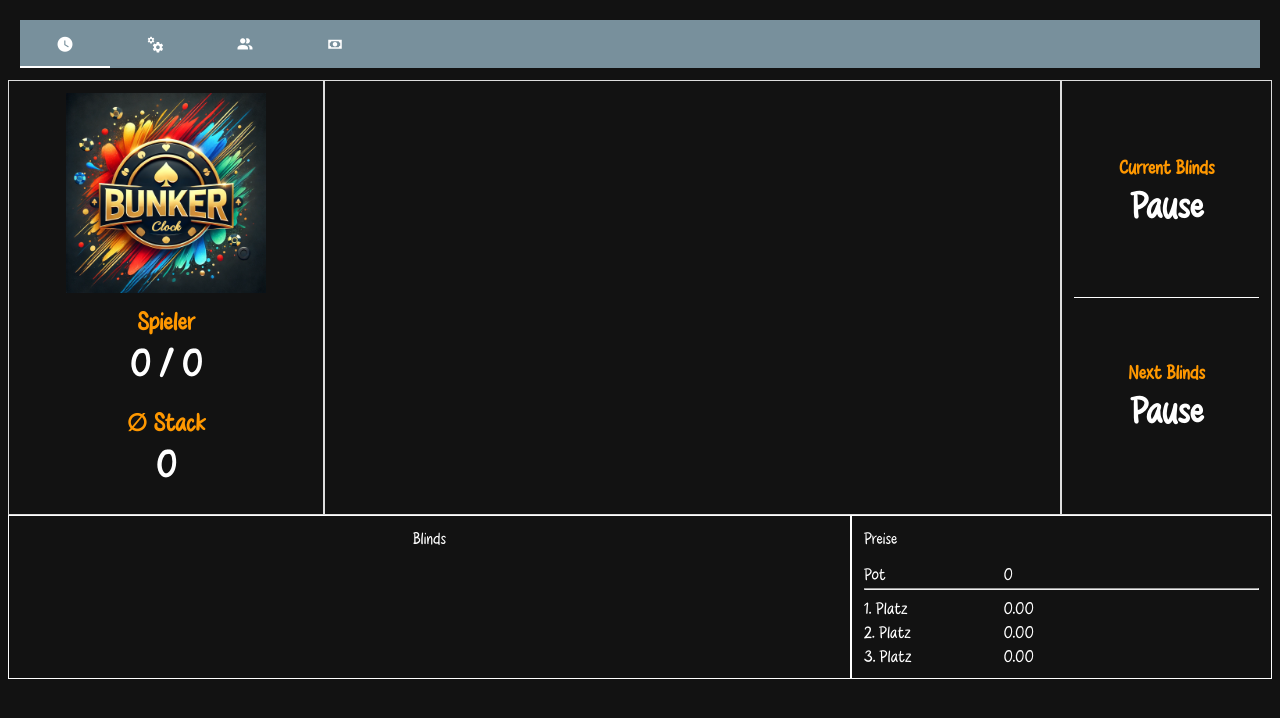
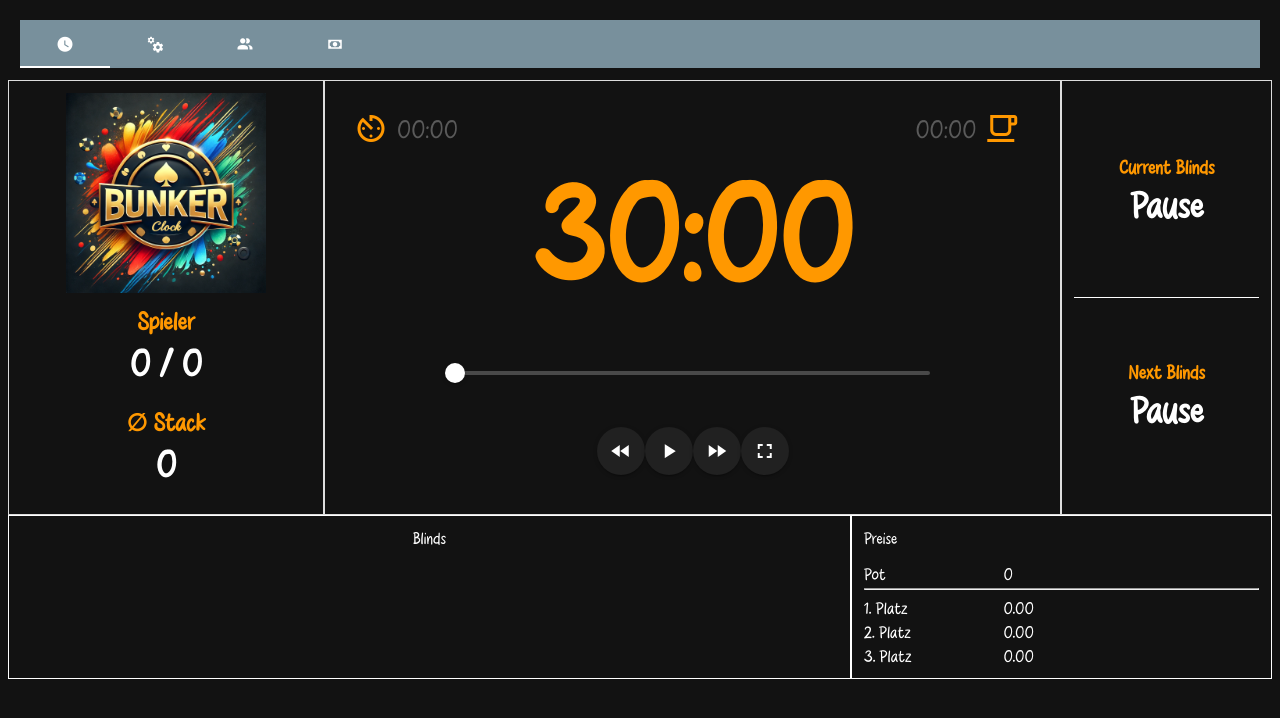
Before and after one commit to MortelliGaming/bunker-clock, a Nuxt app: page /tournament/1 in a window 1280 px wide. Shown: the top 718 px of the page. Built offline with nearby package versions, Linux system fonts and the light colour scheme.

Commit message:
added break timer, improved logic

```diff
--- a/app.vue
+++ b/app.vue
@@ -5,15 +5,16 @@
       <nuxt-page />
     </v-main>
   </v-app>
+  <!-- blinds-up-spinner
+    v-if="timerStore.isRoundUp"
+    :blindsText="currentLevel.isBreak ? 'Pause' : (currentLevel.smallBlind + ' / ' + currentLevel.bigBlind)" /> -->
 </template>
 
 <script lang="ts" setup>
-import { ref } from 'vue'
 
 const tournamentsStore = useTournamentsStore()
 const timerStore = useTimerStore()
 
-const drawer = ref(null)
 onMounted(() => {
   tournamentsStore.loadTournamentsFromLocalStorage();
   setTimeout(() => {
--- a/components/PokerTimer.vue
+++ b/components/PokerTimer.vue
@@ -26,7 +26,7 @@
       :max="timerStore.roundDuration"
       :model-value.number="timerStore.roundDuration - timerStore.mainTimer"
       :step="1"
-      @update:model-value="(value) => {
+      @update:model-value="(value: number) => {
         timerStore.updateMainTimer(timerStore.roundDuration - value);
       }"
       class="mt-4"
@@ -54,36 +54,21 @@
       </v-btn>
     </div>
   </v-col>
-  <blinds-up-spinner v-if="timerStore.isRoundUp" :blindsText="currentLevel.isBreak ? 'Pause' : currentLevel.smallBlind + ' / ' + currentLevel.bigBlind" />
 </template>
 
 <script lang="ts" setup>
-import alarmSoundFile from '@/assets/sounds/round-end.mp3';
-
-let alarmSound: HTMLAudioElement | null = null;
-if (typeof window !== "undefined") {
-  alarmSound = new Audio(alarmSoundFile);
-}
 //  BlindsUpSpinenr
 const timerStore = useTimerStore();
-const props = defineProps({
-  currentLevel: {
-    type: Object,
-    required: true,
-  }
-})
-const emit = defineEmits(['nextLevel', 'previousLevel'])
+const emit = defineEmits()
 
-const isRoundUp = computed(() => timerStore.isRoundUp)
+const currentLevel = computed(() => timerStore.currentLevel)
 // Button actions
 const prevLevel = () => {
-  // timerStore.prevLevel();
-  emit('previousLevel');
+  timerStore.back();
 };
 
 const nextLevel = () => {
-  // timerStore.nextLevel();
-  emit('nextLevel');
+  timerStore.forward();
 };
 
 const toggleTimer = () => {
@@ -94,15 +79,6 @@ const toggleFullScreen = () => {
   console.log("Toggle Full Screen");
 };
 
-const playAlarm = () => {
-  if (alarmSound) {
-    alarmSound.play();
-    setTimeout(() => {
-      alarmSound.pause();
-      alarmSound.currentTime = 0;
-    }, 2000);
-  }
-};
 
 // Utility for time formatting
 const formatTime = (seconds: number) => {
@@ -112,14 +88,6 @@ const formatTime = (seconds: number) => {
     .toString()
     .padStart(2, "0")}`;
 };
-
-watch(isRoundUp, (newVal, oldVal) => {
-  console.log('isRoundUp')
-  console.log(isRoundUp)
-  if(isRoundUp.value == true) {
-    playAlarm();
-  }
-})
 </script>
 
 <style scoped>
--- a/components/TournamentOverviewTab.vue
+++ b/components/TournamentOverviewTab.vue
@@ -19,9 +19,6 @@
         <v-col class="tournament-box" cols="7">
             <poker-timer
                 v-if="currentLevel"
-                :current-level="currentLevel"
-                @next-level="forward"
-                @previous-level="previous"
             />
         </v-col>
         <v-col cols="2" class="tournament-box">
@@ -116,11 +113,28 @@
             </v-row>
         </v-col>
     </v-row>
-
+    <blinds-up-spinner v-if="showBlindsUpSpinner" :blindsText="currentLevel.isBreak ? 'Pause' : currentLevel.smallBlind + ' / ' + currentLevel.bigBlind" />
 </template>
 <script lang ="ts" setup>
 import fiveMinuteBlindUp from '@/assets/sounds/blinds_up_5_min.mp3';
 import fiveMinuteBreak from '@/assets/sounds/break_in_5_min.mp3';
+
+import alarmSoundFile from '@/assets/sounds/round-end.mp3';
+
+let alarmSound: HTMLAudioElement | null = null;
+if (typeof window !== "undefined") {
+  alarmSound = new Audio(alarmSoundFile);
+}
+const showBlindsUpSpinner = ref(false)
+const playAlarm = () => {
+  if (alarmSound) {
+    alarmSound.play();
+    setTimeout(() => {
+      alarmSound.pause();
+      alarmSound.currentTime = 0;
+    }, 2000);
+  }
+};
 
 let fiveMinuteBreakAudio: HTMLAudioElement | null = null;
 if (typeof window !== "undefined") {
@@ -135,7 +149,6 @@ const router = ref(useRouter())
 const tournamentsStore = useTournamentsStore()
 const timerStore = useTimerStore()
 
-const isRoundUp = computed(() => timerStore.isRoundUp)
 const mainTimer = computed(() => timerStore.mainTimer)
 
 const tournament = computed(() => {
@@ -157,7 +170,6 @@ const totalPot = computed(() => {
 const remainingPlayers = computed(() => {
     return (tournament.value?.players?.length ?? 0) - (playersOut.value || 0);
 })
-
 const totalChipsStartStacks = computed(() => {
     return ((tournament.value?.settings.startStack ?? 0) * (tournament.value?.players?.length ?? 0));
 })
@@ -174,10 +186,9 @@ const averageStack = computed(() => {
     return (totalChipsInGame.value / (remainingPlayers.value > 0 ? remainingPlayers.value : 1)).toFixed(0);
 })
 
-const currentLevelIndex = ref(0)
-const levels = computed(() => tournament.value?.settings.levels ?? [])
-const currentLevel = computed(() => levels.value && levels.value[currentLevelIndex.value]);
-const nextLevel = computed(() => (levels.value && levels.value.length > currentLevelIndex.value) && levels.value[currentLevelIndex.value + 1]);
+const levels = computed(() => timerStore.levels)
+const currentLevel = computed(() => timerStore.currentLevel)
+const nextLevel = computed(() => timerStore.nextLevel)
 
 const firstThird = computed(() => {
   const thirdLength = Math.ceil(levels.value.length / 3);  // Round up to ensure the first two columns get more if needed
@@ -194,22 +205,7 @@ const thirdThird = computed(() => {
   return levels.value.slice(firstThird.value.length + secondThird.value.length);
 });
 
-function forward() {
-    if(levels.value && levels.value.length > currentLevelIndex.value) {
-        currentLevelIndex.value++;
-    }
-    timerStore.resetTimer((currentLevel.value?.time ?? 30) * 60);
-    timerStore.toggleTimer();
-}
-
-function previous() {
-    if(levels.value && currentLevelIndex.value > 0) {
-        currentLevelIndex.value--;
-    }
-    timerStore.resetTimer((currentLevel.value?.time ?? 30) * 60);
-    timerStore.toggleTimer();
-}
-
+/*
 watch(isRoundUp, (newVal, oldVal) => {
   console.log('isRoundUp')
   console.log(isRoundUp)
@@ -221,6 +217,7 @@ watch(isRoundUp, (newVal, oldVal) => {
     }
   }
 })
+*/
 
 
 watch(mainTimer, () => {
@@ -233,6 +230,18 @@ watch(mainTimer, () => {
       fiveMinuteBlindsUpAudio?.play();
     }
   }
+  if(mainTimer.value == 0) {
+    playAlarm();
+    showBlindsUpSpinner.value = true;
+    setTimeout(() => {
+        showBlindsUpSpinner.value = false;
+    }, 5000)
+  }
+})
+
+onMounted(() => {
+    tournamentsStore.loadTournamentsFromLocalStorage();
+    timerStore.selectedTournament = tournamentsStore.tournaments.find(t => t.id === router.value.currentRoute.params.id) ?? null
 })
 </script>
 
--- a/stores/timer.ts
+++ b/stores/timer.ts
@@ -1,15 +1,43 @@
 // stores/timerStore.ts
 import { defineStore } from 'pinia';
+import type { Tournament, TournamentLevel } from './tournaments';
 export const useTimerStore = defineStore('timer', () => {
   // State
-  const isRoundUp = ref(false);
   const roundDuration = ref(1800); // Default round time (30 minutes)
   const mainTimer = ref(1800); // Main timer countdown
   const isRunning = ref(false); // Timer state
   const totalPlayTime = ref(0); // Total play time
-  const nextBreakTime = ref(3600); // Time until the next break (default 1 hour)
+
+  // tournament settings
+  const selectedTournament: Ref<Tournament|null> = ref(null);
+  const currentLevelIndex = ref(0);
+  const levels = computed(() => selectedTournament.value?.settings.levels ?? [])
+  const currentLevel = computed(() => selectedTournament.value && (selectedTournament.value?.settings.levels.length ?? 0 > currentLevelIndex.value) ? selectedTournament.value.settings.levels[currentLevelIndex.value] : {
+    smallBlind: 0,
+    bigBlind: 0,
+    isBreak: true,
+    time: 5 * 60 * 60,
+  } as TournamentLevel);
+  const nextLevel = computed(() => (levels.value && levels.value.length > currentLevelIndex.value) && levels.value[currentLevelIndex.value + 1]);
+
+  const nextBreakTime = computed(() => {
+    if (!selectedTournament.value || !selectedTournament.value.settings.levels.length || currentLevel.value.isBreak) {
+      return 0; // No tournament or levels defined
+    }
+
+    const levels = selectedTournament.value.settings.levels;
+    let timeRemaining = 0;
+    for (let i = currentLevelIndex.value + 1; i < levels.length; i++) {
+      const level = levels[i];
+      if (level.isBreak) {
+        return timeRemaining + mainTimer.value; // Return time until the next break
+      }
+      timeRemaining += level.time * 60;
+    }
+    return timeRemaining + mainTimer.value; // Return total time if no break is found
+  });
+
   let intervalId: number | null = null; // Holds the timer interval ID
-
 
   // Actions
   const toggleTimer = () => {
@@ -20,12 +48,11 @@ export const useTimerStore = defineStore('timer', () => {
           mainTimer.value--;
           totalPlayTime.value++;
         } else {
-          isRoundUp.value = true;
           setTimeout(() => {
-            isRoundUp.value = false;
           }, 5000)
+          forward()
           // playAlarm();
-          toggleTimer(); // Pause the timer when it reaches 0
+          // toggleTimer(); // Pause the timer when it reaches 0
         }
       }, 1000);
     } else {
@@ -46,13 +73,22 @@ export const useTimerStore = defineStore('timer', () => {
     isRunning.value = false;
   };
 
-  const prevLevel = () => {
+  const back = () => {
     console.log('Previous Level');
-    // Add logic to navigate to the previous level and update timers
+    if(selectedTournament.value?.settings.levels && currentLevelIndex.value > 0) {
+        currentLevelIndex.value--;
+    }
+    resetTimer((currentLevel.value?.time ?? 30) * 60);
+    toggleTimer();
   };
 
-  const nextLevel = () => {
+  const forward = () => {
     console.log('Next Level');
+    if(selectedTournament.value?.settings.levels && selectedTournament.value?.settings.levels.length > currentLevelIndex.value) {
+        currentLevelIndex.value++;
+    }
+    resetTimer((currentLevel.value?.time ?? 30) * 60);
+    toggleTimer();
     // Add logic to navigate to the next level and update timers
   };
 
@@ -84,16 +120,19 @@ export const useTimerStore = defineStore('timer', () => {
   };
 
   return {
-    isRoundUp,
     roundDuration,
     mainTimer,
     isRunning,
+    selectedTournament,
     totalPlayTime,
     nextBreakTime,
+    nextLevel,
+    currentLevel,
+    levels,
     toggleTimer,
     resetTimer,
-    prevLevel,
-    nextLevel,
+    forward,
+    back,
     formatTime,
     updateMainTimer,
     updateRoundDuration,
```
